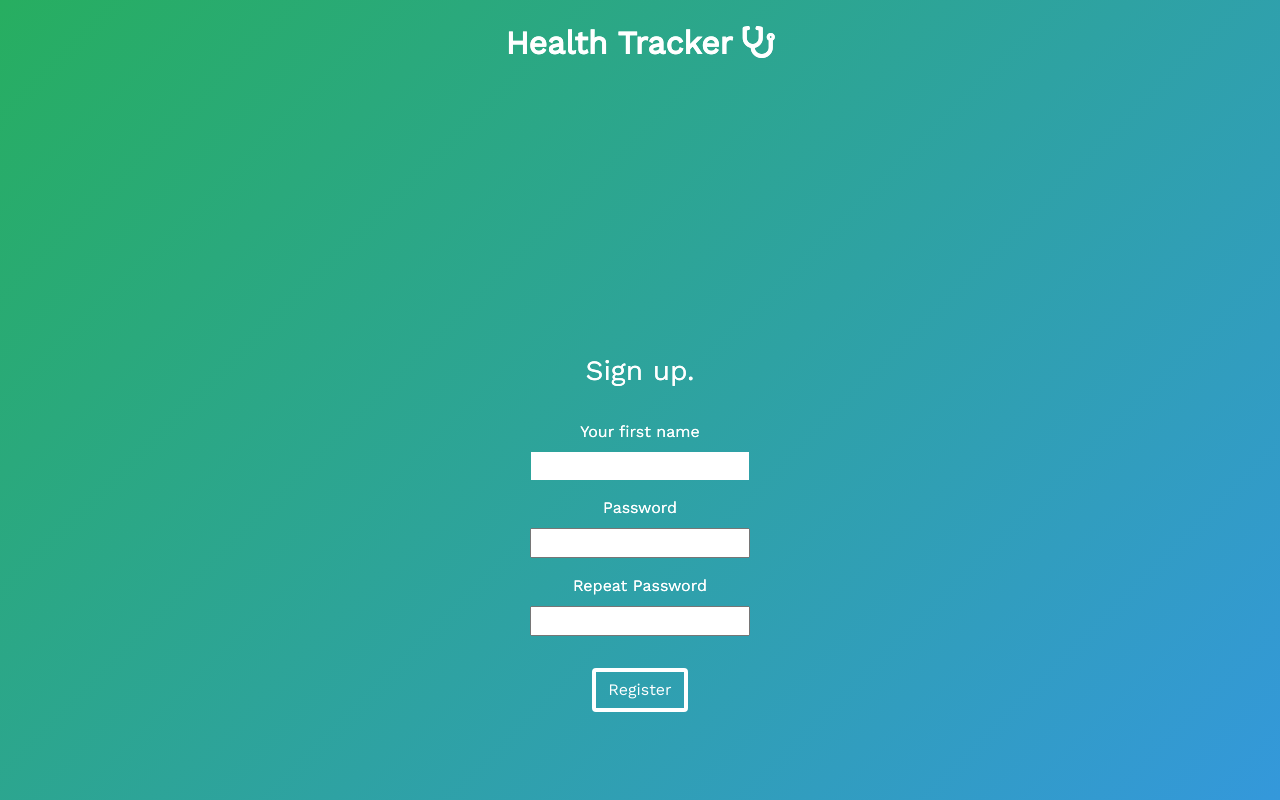
After one commit to peter-amerkhanian/health_tracker, a Flask app: page /signup in a window 1280 px wide. The commit adds this page. Run offline with Flask 2, Linux system fonts and the light colour scheme; some libraries are stand-ins or nearby versions.

Commit message:
working login and registration. Needs refining

```diff
--- a/app.py
+++ b/app.py
@@ -1,4 +1,11 @@
-from health_tracker import app
+from health_tracker import app, db
+from health_tracker.models import User
+
+
+@app.shell_context_processor
+def make_shell_context():
+    return {'db': db, 'User': User}
+
 
 if __name__ == '__main__':
     app.run(debug=True, port=5060)
--- a/health_tracker/__init__.py
+++ b/health_tracker/__init__.py
@@ -2,6 +2,7 @@ from flask import Flask
 from flask_sqlalchemy import SQLAlchemy
 from flask_migrate import Migrate
 import os
+from flask_login import LoginManager
 basedir = os.path.abspath(os.path.dirname(__file__))
 
 app = Flask(__name__)
@@ -9,6 +10,9 @@ app.config['SECRET_KEY'] = os.urandom(16)
 app.config['SQLALCHEMY_DATABASE_URI'] = 'sqlite:///' + os.path.join(basedir, 'health_tracker.db')
 app.config['SQLALCHEMY_TRACK_MODIFICATIONS'] = False
 
+login = LoginManager(app)
+login.login_view = 'login'
+
 db = SQLAlchemy(app)
 migrate = Migrate(app, db)
 
--- a/health_tracker/forms.py
+++ b/health_tracker/forms.py
@@ -1,7 +1,8 @@
 from flask_wtf import FlaskForm
-from wtforms import IntegerField, SubmitField, RadioField, StringField, SelectField, DateTimeField, DateField
-from wtforms.validators import DataRequired, ValidationError
-from .models import Entry
+from wtforms import IntegerField, SubmitField, RadioField, StringField, SelectField, DateField, PasswordField, \
+    BooleanField
+from wtforms.validators import DataRequired, ValidationError, length, EqualTo
+from .models import Entry, User
 from datetime import datetime
 
 
@@ -102,9 +103,20 @@ class HealthForm(FlaskForm):
     submit = SubmitField('Submit')
 
 
+class RegistrationForm(FlaskForm):
+    name = StringField('Your first name', validators=[DataRequired()])
+    password = PasswordField('Password', validators=[DataRequired()])
+    password2 = PasswordField('Repeat Password', validators=[DataRequired(), EqualTo('password')])
+    submit = SubmitField('Register')
+
+    def validate_name(self, name):
+        user = User.query.filter_by(name=name.data).first()
+        if user is not None:
+            raise ValidationError("Name is already in use.")
+
+
 class LoginForm(FlaskForm):
-    def validate_name(form, field):
-        if field.data.lower() not in ['peter', 'tate', 'zarlasht', 'test']:
-            raise ValidationError('Sorry, you do not have an account with health tracker.')
-    name = StringField('Your first name', validators=[DataRequired(), validate_name])
+    name = StringField('Your first name', validators=[DataRequired()])
+    password = PasswordField('Password', validators=[DataRequired()])
+    remember_me = BooleanField('Remember Me')
     submit = SubmitField('Submit')
--- a/health_tracker/routes.py
+++ b/health_tracker/routes.py
@@ -1,33 +1,63 @@
-from flask import render_template, session, url_for, redirect, send_from_directory, request
+from flask import render_template, session, url_for, redirect, send_from_directory, request, flash
 from health_tracker import app, db
-from health_tracker.forms import HealthForm, LoginForm
-from health_tracker.models import Entry
+from health_tracker.forms import HealthForm, LoginForm, RegistrationForm
+from health_tracker.models import Entry, User
 from health_tracker.graphics import UserData
 from datetime import datetime
+from flask_login import current_user, login_user, login_required, logout_user
+from werkzeug.urls import url_parse
 import os
 
 
 @app.route('/', methods=['post', 'get'])
 def login():
+    if current_user.is_authenticated:
+        return redirect(url_for('survey'))
     form = LoginForm()
     if form.validate_on_submit():
-        session['name'] = form.name.data.lower()
-        session['logout_alert'] = False
-        return redirect(url_for('survey'))
-    else:
-        return render_template('login.html', form=form, logout_alert=session.get('logout_alert'))
+        print(form.data)
+        user = User.query.filter_by(name=form.name.data).first()
+        if user is None or not user.check_password(form.password.data):
+            flash("Invalid name or password", 'error')
+            return redirect(url_for('login'))
+        login_user(user, remember=True)
+        next_page = request.args.get('next')
+        if not next_page or url_parse(next_page).netloc != '':
+            next_page = url_for('survey')
+        return redirect(next_page)
+    return render_template('login.html', form=form)
+
+
+@app.route('/logout')
+def logout():
+    logout_user()
+    return redirect(url_for('login'))
+
+
+@app.route('/signup', methods=['post', 'get'])
+def sign_up():
+    sign_up_form = RegistrationForm()
+    if sign_up_form.validate_on_submit():
+        print('ok')
+        user = User(name=sign_up_form.name.data, password_hash="null")
+        user.set_password(sign_up_form.password.data)
+        print(user)
+        db.session.add(user)
+        db.session.commit()
+        flash("Registration successful.", 'info')
+        print(sign_up_form.data)
+        return redirect(url_for('login'))
+    return render_template('sign_up.html', sign_up=sign_up_form)
 
 
 @app.route('/survey', methods=['post', 'get'])
+@login_required
 def survey():
-    name = session.get('name')
-    if not name:
-        session['logout_alert'] = True
-        return redirect(url_for('login'))
+    name = current_user.name
     form = HealthForm()
     if request.method == 'POST' and form.validate():
         date_entry = form.date.data
-        entry = Entry(name=session['name'],
+        entry = Entry(name=name,
                       date=datetime(date_entry.year, date_entry.month, date_entry.day),
                       hours_of_sleep=form.hours_of_sleep.data,
                       rest=form.rest.data,
@@ -51,11 +81,9 @@ def survey():
 
 
 @app.route('/data')
+@login_required
 def data():
-    name = session.get('name')
-    if not name:
-        session['logout_alert'] = True
-        return redirect(url_for('login'))
+    name = current_user.name
     user = UserData(name)
     user.get_data_sqlite()
     csv_file = '{}_data_{}.csv'.format(name, datetime.today().strftime("%Y"))
@@ -71,21 +99,17 @@ def data():
 
 
 @app.route('/visualized_data')
+@login_required
 def visuals():
-    name = session.get('name')
-    if not name:
-        session['logout_alert'] = True
-        return redirect(url_for('login'))
+    name = current_user.name
     path = url_for('static', filename='{}_line_graph.svg'.format(name))
     return render_template('visuals.html', path=path)
 
 
 @app.route('/download_csv')
+@login_required
 def download_csv():
-    name = session.get('name')
-    if not name:
-        session['logout_alert'] = True
-        return redirect(url_for('login'))
+    name = current_user.name
     file = '{}_data_{}.csv'.format(name, datetime.today().strftime("%Y"))
     if os.getcwd().endswith('health_tracker'):
         path = os.path.join(os.getcwd(), 'health_tracker', 'uploads')
@@ -95,11 +119,9 @@ def download_csv():
 
 
 @app.route('/download_xlsx')
+@login_required
 def download_xlsx():
-    name = session.get('name')
-    if not name:
-        session['logout_alert'] = True
-        return redirect(url_for('login'))
+    name = current_user.name
     file = '{}_data_{}.xlsx'.format(name, datetime.today().strftime("%Y"))
     if os.getcwd().endswith('health_tracker'):
         path = os.path.join(os.getcwd(), 'health_tracker', 'uploads')
@@ -109,11 +131,9 @@ def download_xlsx():
 
 
 @app.route('/table')
+@login_required
 def table():
-    name = session.get('name')
-    if not name:
-        session['logout_alert'] = True
-        return redirect(url_for('login'))
+    name = current_user.name
     user = UserData(name)
     user.get_data_sqlite()
     user.pandas_df
--- a/health_tracker/templates/data.html
+++ b/health_tracker/templates/data.html
@@ -1,6 +1,6 @@
 {% extends "layout.html" %}
 {% block navbar %}
-<a class="btn btn-primary" href="{{ url_for('login') }}">Login</a>
+<a class="btn btn-primary" href="{{ url_for('logout') }}">Logout</a>
 <a class="btn btn-primary" href="{{ url_for('survey') }}">Survey</a>
 <a class="btn btn-primary active" href="{{ url_for('data') }}">Data</a>
 {% endblock navbar %}
--- /dev/null
+++ b/health_tracker/templates/sign_up.html
@@ -0,0 +1,58 @@
+{% extends "layout.html" %}
+{% block content %}
+<div class="mt-2 mb-3">
+    <h3>Sign up.</h3>
+</div>
+<div class="mb-5" style="">
+
+    <form method="POST" action="" class="m-2">
+        {{ sign_up.hidden_tag() }}
+
+        {% if sign_up.errors %}
+        <div class="alert alert-danger" role="alert">
+            <span><b>Error.</b> Please review your answers</span>
+        </div>
+        {% endif %}
+
+        {{ sign_up.name.label }}
+        <div class="form-group">
+            {{ sign_up.name() }}
+        </div>
+        {% if sign_up.name.errors %}
+        <div class="alert alert-danger" role="alert">
+            {% for error in sign_up.name.errors %}
+            <span>{{ error }}</span>
+            {% endfor %}
+        </div>
+        {% endif %}
+
+        {{ sign_up.password.label }}
+        <div class="form-group">
+            {{ sign_up.password() }}
+        </div>
+        {% if sign_up.password.errors %}
+        <div class="alert alert-danger" role="alert">
+            {% for error in sign_up.password.errors %}
+            <span>{{ error }}</span>
+            {% endfor %}
+        </div>
+        {% endif %}
+
+        {{ sign_up.password2.label }}
+        <div class="form-group">
+            {{ sign_up.password2() }}
+        </div>
+        {% if sign_up.password2.errors %}
+        <div class="alert alert-danger" role="alert">
+            {% for error in sign_up.password2.errors %}
+            <span>{{ error }}</span>
+            {% endfor %}
+        </div>
+        {% endif %}
+
+        <div class="form-group">
+            {{ sign_up.submit(class="btn btn-primary mt-3 mb-2 mx-1") }}
+        </div>
+    </form>
+</div>
+{% endblock content %}
--- a/health_tracker/templates/thank_you.html
+++ b/health_tracker/templates/thank_you.html
@@ -1,12 +1,12 @@
 {% extends "layout.html" %}
 {% block navbar %}
-<a class="btn btn-primary" href="{{ url_for('login') }}">Login</a>
+<a class="btn btn-primary" href="{{ url_for('logout') }}">Logout</a>
 <a class="btn btn-primary" href="{{ url_for('survey') }}">Survey</a>
 <a class="btn btn-primary" href="{{ url_for('data') }}">Data</a>
 {% endblock navbar %}
 {% block content %}
 <main role="main" class="inner cover">
-<div> Thank you for filling out the survey, {{ name }}.<br/> See you tomorrow!</div>
+<div> Thank you for filling out the survey, {{ name }}!</div>
 </main>
 <footer class="mastfoot mt-auto">
         <div class="inner">
```
Also changed, not shown: health_tracker/graphics.py (+18 -15 lines), health_tracker/models.py (+24 -1 lines), health_tracker/templates/login.html (+27 -9 lines), health_tracker/templates/survey.html (+1 -7 lines).
